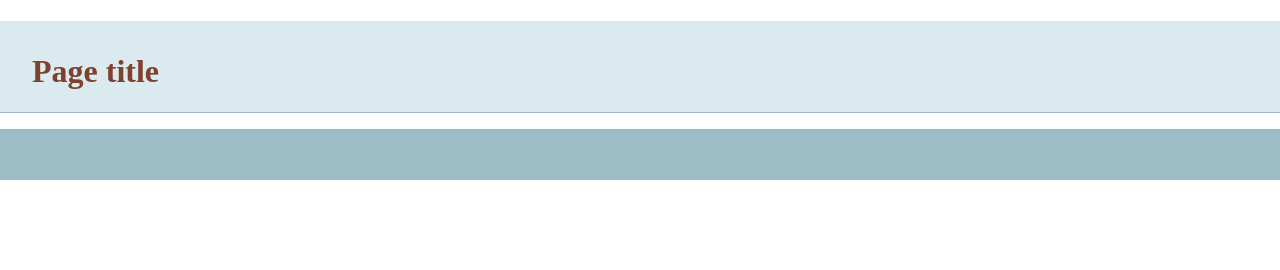
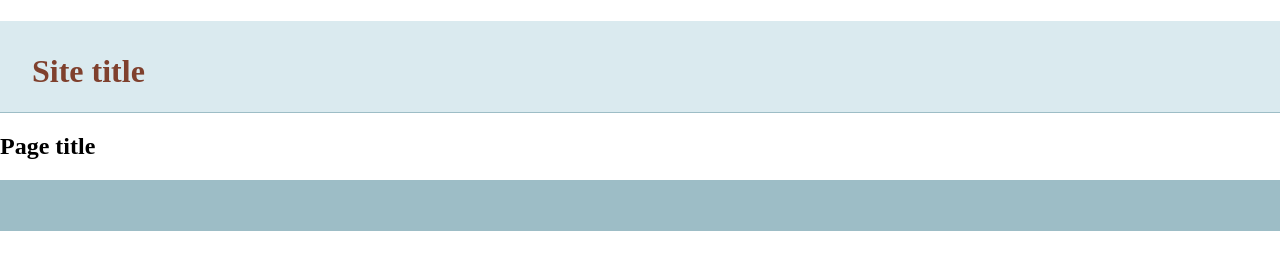
Before and after one commit to MrKearns/git-basics, a plain HTML site: page index.html in a window 1280 px wide. Drawn offline with nearby package versions, Linux system fonts and the light colour scheme.

Commit message:
added info

```diff
--- a/index.html
+++ b/index.html
@@ -14,12 +14,13 @@
     </head>
     <body>
     <header>
-	<h1>Page title</h1>
+	<h1>Site title</h1>
     </header>
     <nav id="pageNav">
     </nav>
     <main>
     </main>
+	<h2>Page title</h2>
     <footer>
     </footer>
         <script>
```
